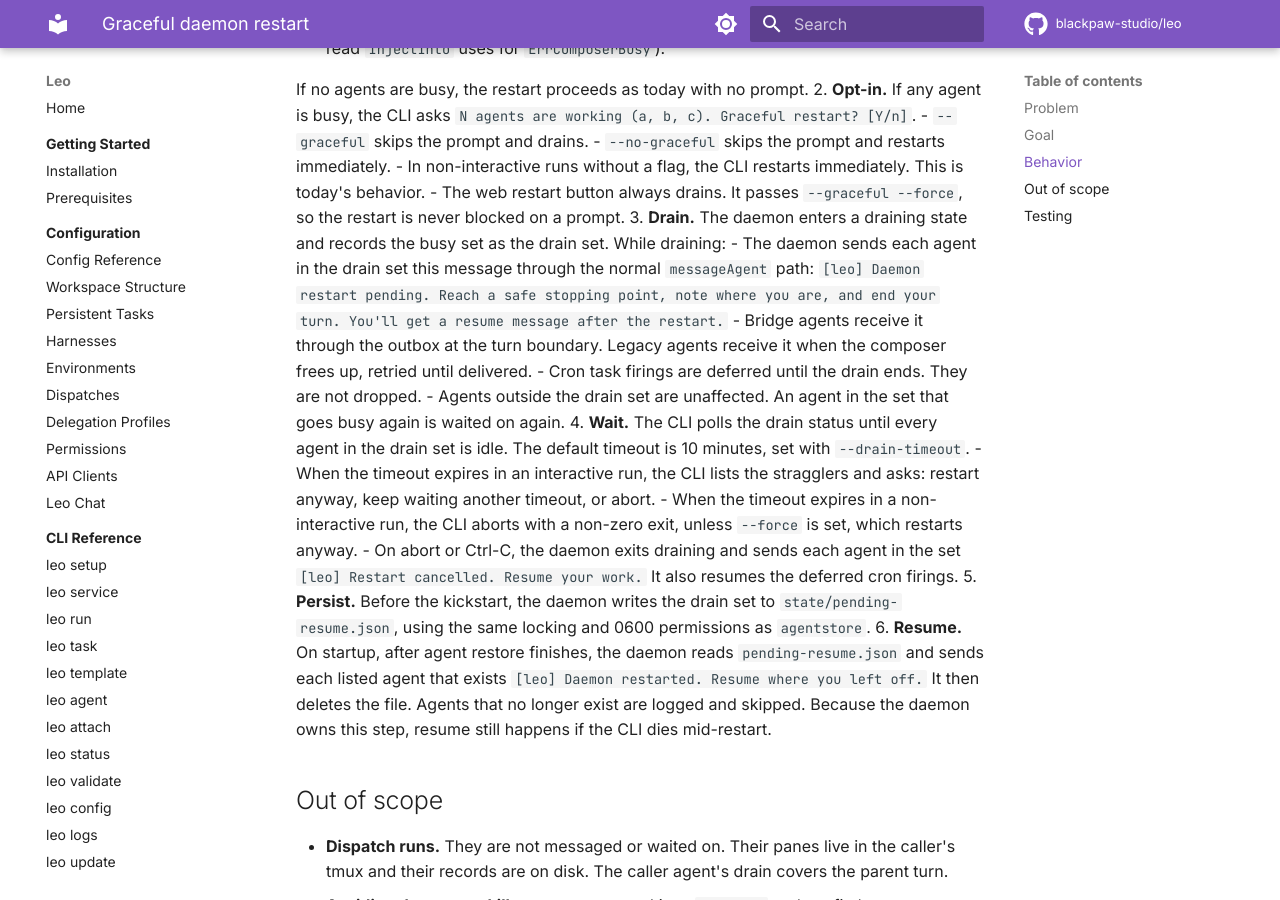
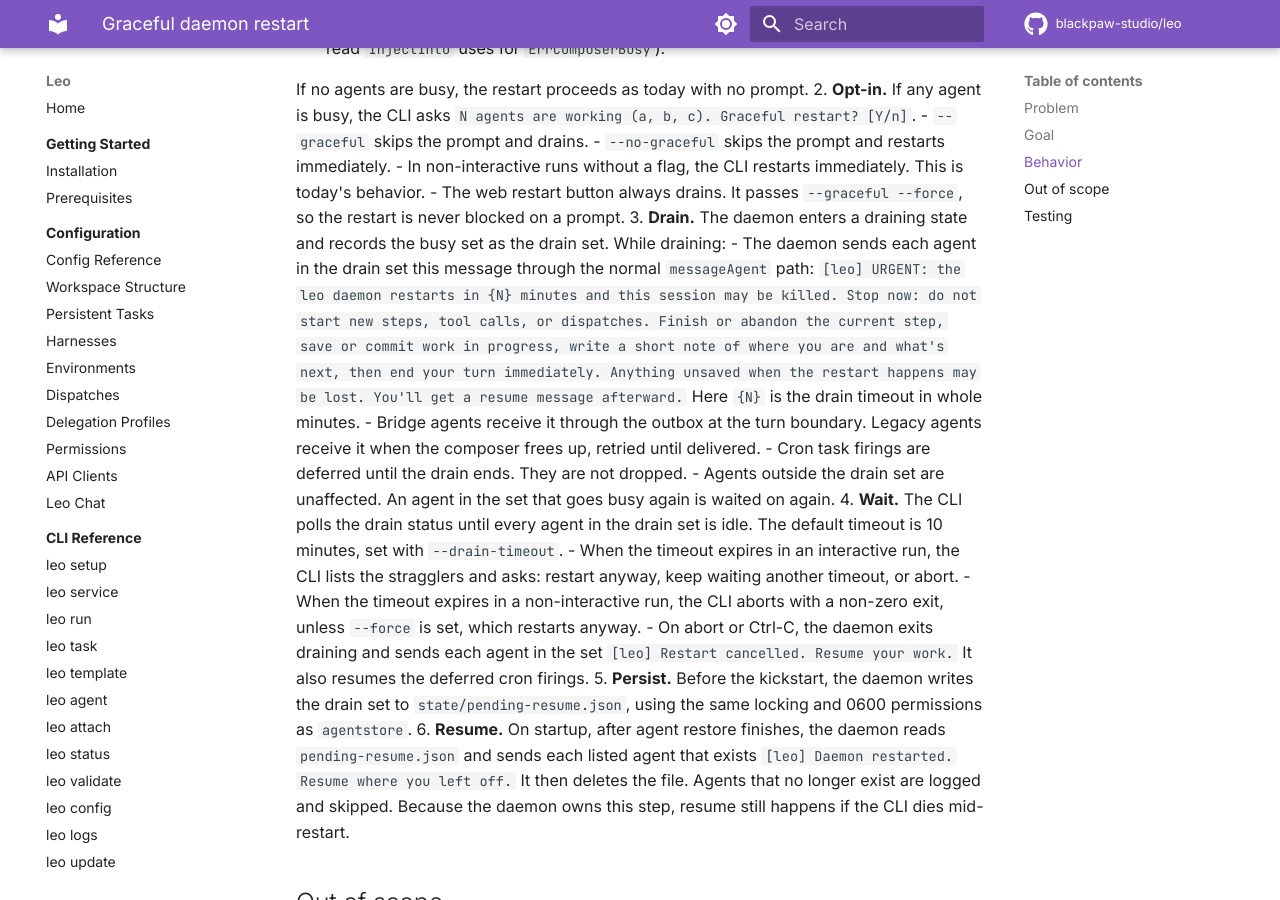
Before and after one commit to blackpaw-studio/leo, an MkDocs documentation site: the page built from docs/specs/2026-10-14-graceful-restart.md, in a window 1280 px wide and 900 px high, scrolled down 740 px. Built offline with MkDocs 1.6.1 and Material for MkDocs 9.7.7, drawn with Linux system fonts in a browser that asks for light colours; comment, search, counter and statistics services are not loaded.

Commit message:
docs: make graceful-restart pause message urgent with deadline
Claude-Session: https://claude.ai/code/session_01Q7z5LxZi16rMReJw9JApH8

```diff
--- a/docs/specs/2026-10-14-graceful-restart.md
+++ b/docs/specs/2026-10-14-graceful-restart.md
@@ -23,7 +23,7 @@ Before a restart, let busy agents reach a safe stopping point. After the restart
    - In non-interactive runs without a flag, the CLI restarts immediately. This is today's behavior.
    - The web restart button always drains. It passes `--graceful --force`, so the restart is never blocked on a prompt.
 3. **Drain.** The daemon enters a draining state and records the busy set as the drain set. While draining:
-   - The daemon sends each agent in the drain set this message through the normal `messageAgent` path: `[leo] Daemon restart pending. Reach a safe stopping point, note where you are, and end your turn. You'll get a resume message after the restart.`
+   - The daemon sends each agent in the drain set this message through the normal `messageAgent` path: `[leo] URGENT: the leo daemon restarts in {N} minutes and this session may be killed. Stop now: do not start new steps, tool calls, or dispatches. Finish or abandon the current step, save or commit work in progress, write a short note of where you are and what's next, then end your turn immediately. Anything unsaved when the restart happens may be lost. You'll get a resume message afterward.` Here `{N}` is the drain timeout in whole minutes.
    - Bridge agents receive it through the outbox at the turn boundary. Legacy agents receive it when the composer frees up, retried until delivered.
    - Cron task firings are deferred until the drain ends. They are not dropped.
    - Agents outside the drain set are unaffected. An agent in the set that goes busy again is waited on again.
```
